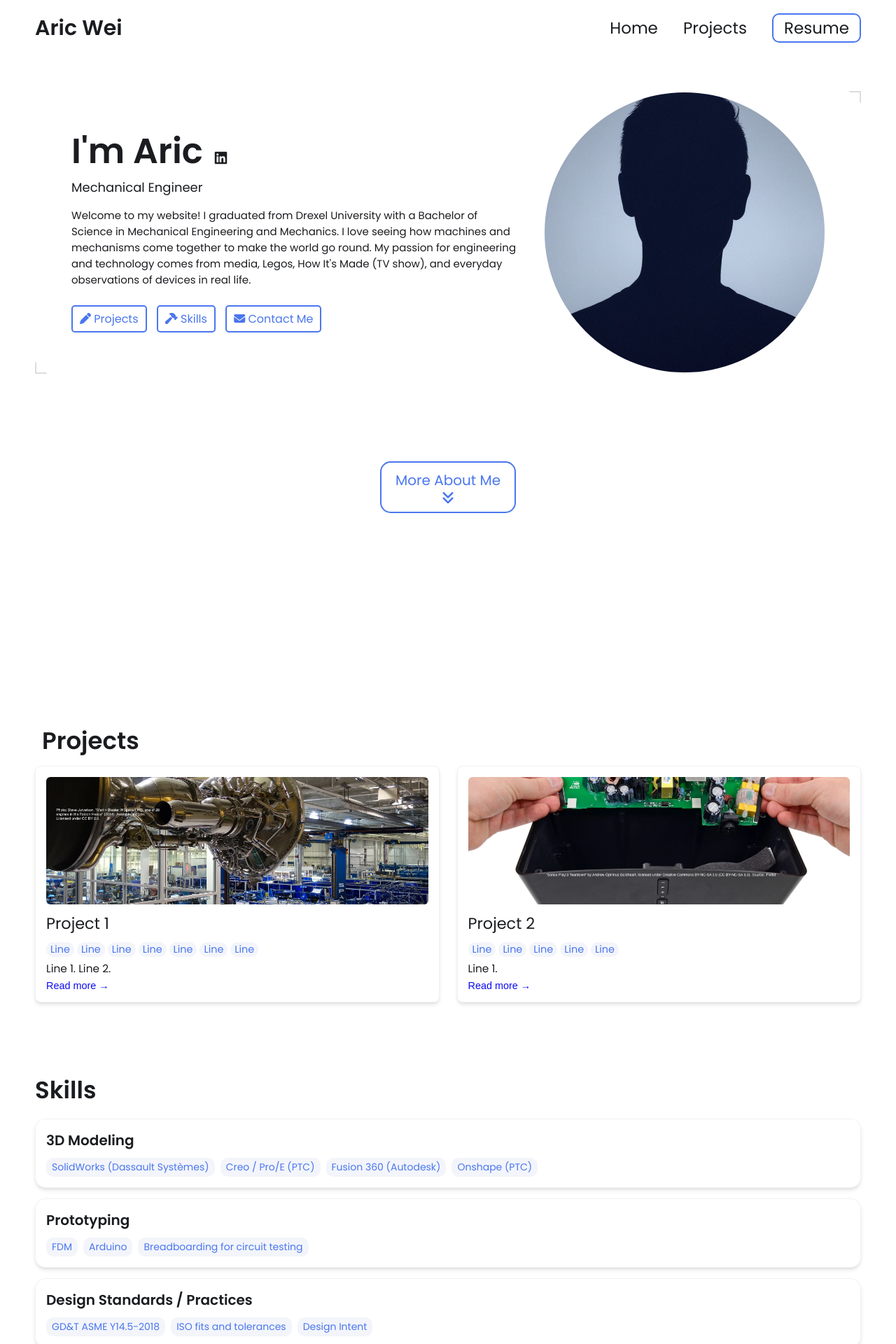
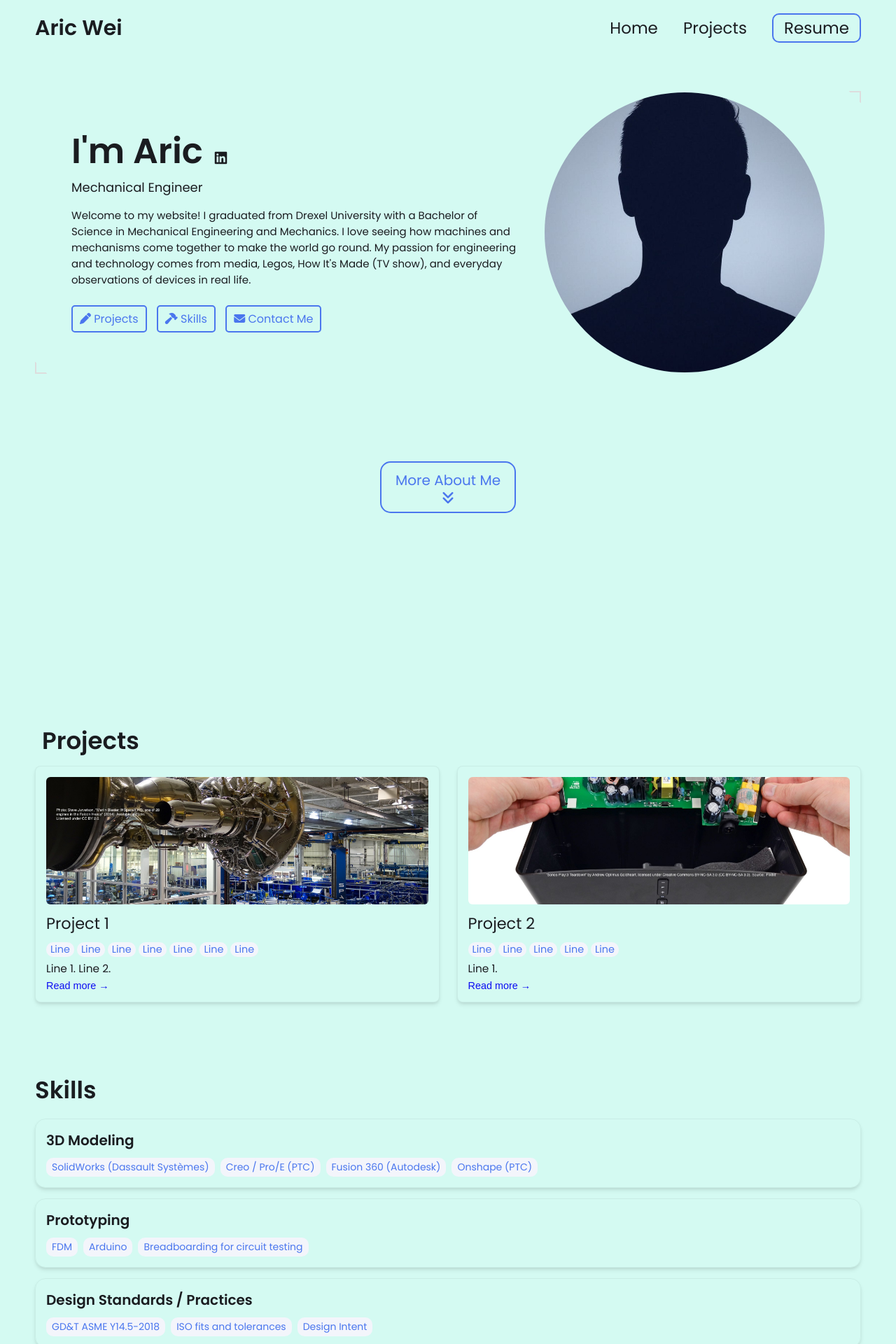
Before and after one commit to aricwei/aricwei.github.io, a Jekyll site: the page built from index.html, in a window 1280 px wide. Shown: the top 1920 px of the page at 70% size. Built offline with Jekyll 4.4.1, drawn with Linux system fonts in a browser that asks for light colours.

Commit message:
Update _config.yml

```diff
--- a/_config.yml
+++ b/_config.yml
@@ -83,7 +83,7 @@ colors: # this is the basic theme
   border: "#ddd"
   link: "#4a76ee"
   highlight: "#0c0cf2"
-  background: "#ffffff"
+  background: "#d4faf2"
   light_background: "#f3f5fb"
 
 # A few examples.
@@ -95,7 +95,7 @@ basic theme:
   background: "#ffffff"
   light_background: "#f3f5fb"
 
-  mint theme:
+mint theme:
   text: "#2c3333"
   border: "#e0f2ef"
   link: "#40b3a2"
@@ -111,7 +111,7 @@ lemon theme:
   background: "#fffdf5"
   light_background: "#fff9e6"
 
-  pink theme:
+pink theme:
   text: "#2d2d2d"
   border: "#f8e2e2"
   link: "#ff8fa3"
```
